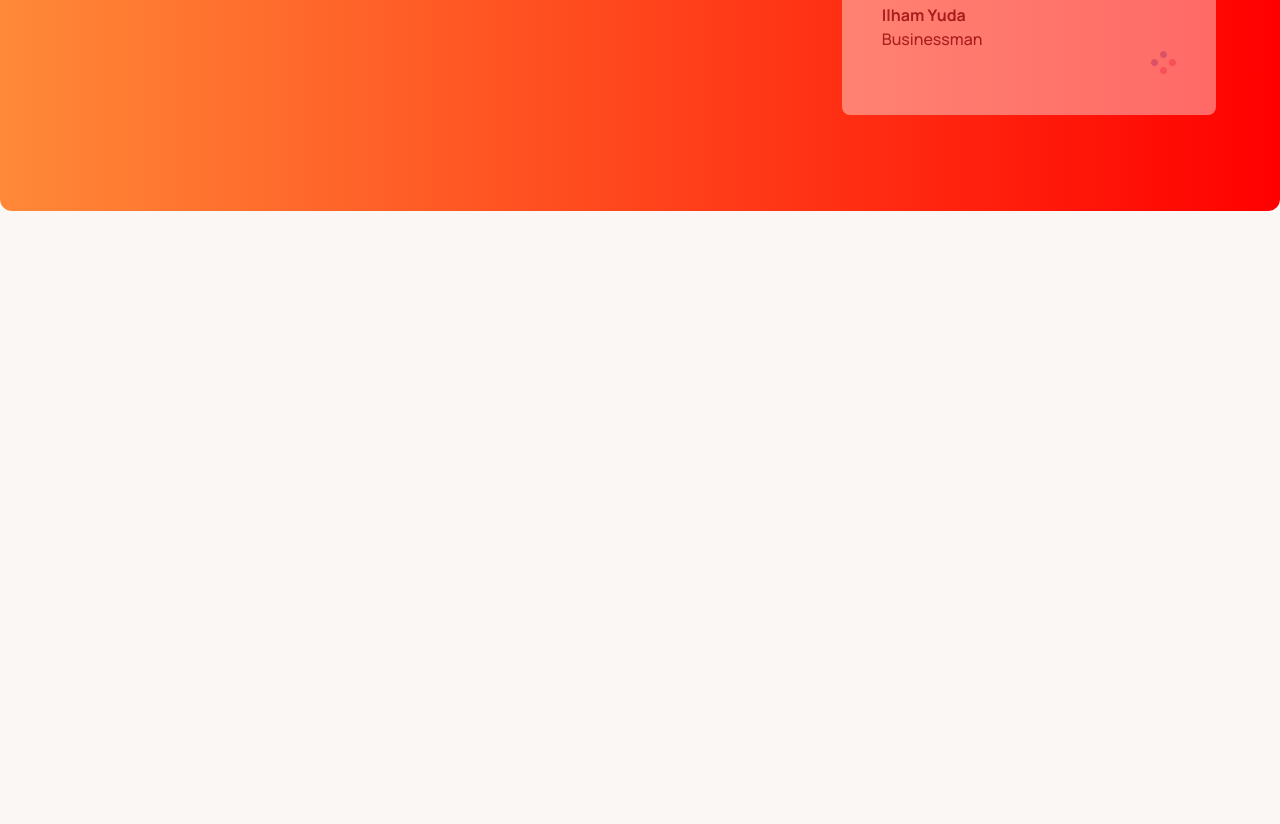
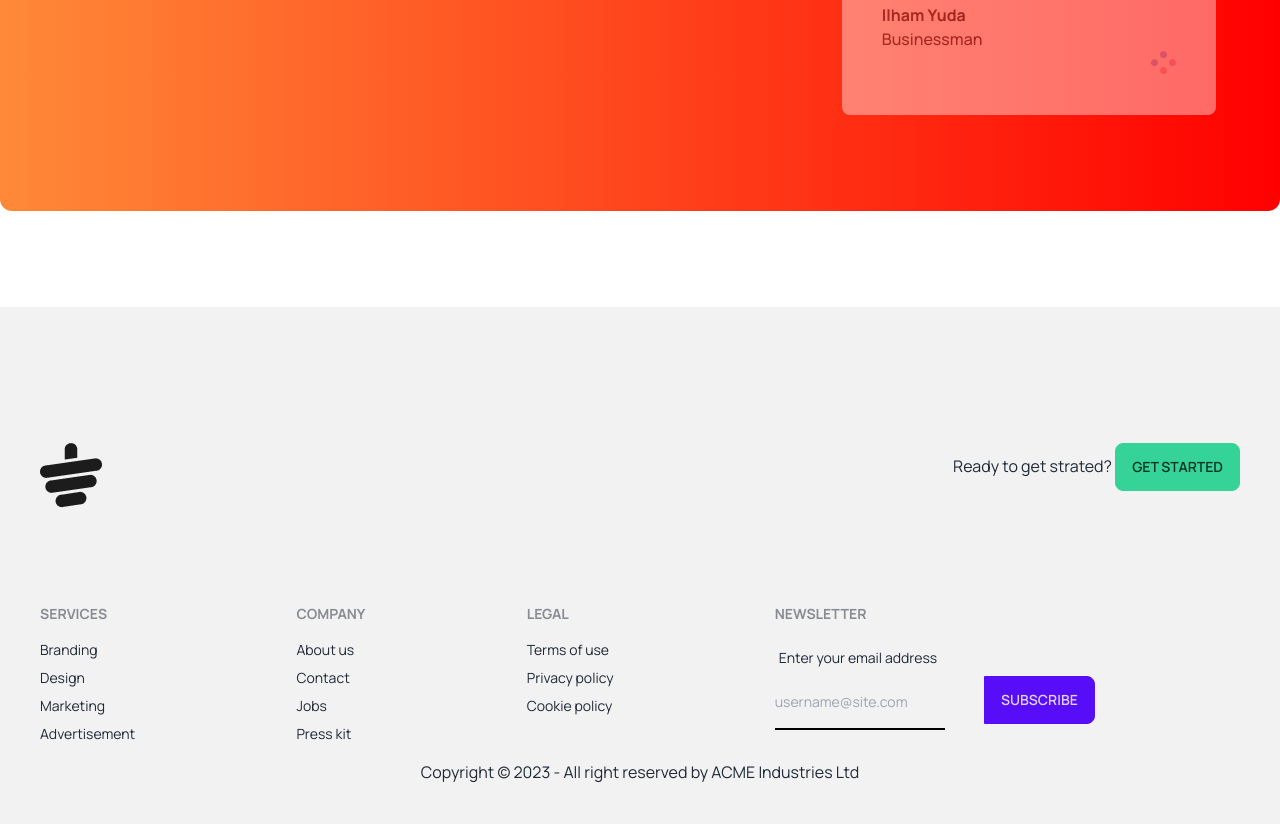
Before and after one commit to MHMIZAN09/tea-house, a plain HTML site: page index.html in a window 1280 px wide. Shown: the part 2208-3032 px from the top of the page. Before the commit the page ends 2515 px from the top, so only its background shows below. Drawn offline with nearby package versions, Linux system fonts and the light colour scheme.

Commit message:
add footer

```diff
--- a/index.html
+++ b/index.html
@@ -1,5 +1,5 @@
 <!DOCTYPE html>
-<html lang="en" data-theme="cupcake">
+<html lang="en" data-theme="light">
   <head>
     <meta charset="UTF-8" />
     <meta name="viewport" content="width=device-width, initial-scale=1.0" />
@@ -167,19 +167,19 @@
       </section>
       <!-- Meet Our Super Clients -->
       <section
-        class="my-24 rounded-xl bg-gradient-to-r from-[#FF8938] to-[#F00] px-16 py-24 flex justify-center  flex-col lg:flex-row gap-12"
+        class="my-24 rounded-xl bg-gradient-to-r from-[#FF8938] to-[#F00] px-16 py-24 flex justify-center flex-col lg:flex-row gap-12"
       >
-        <div class="flex lg:pr-28 items-center" >
+        <div class="flex lg:pr-28 items-center">
           <div class="space-y-5">
             <h2 class="text-5xl font-extrabold text-white">
               Meet Our Super <br />
               Clients
             </h2>
             <p class="text-white">
-              There are many variations of passages of Lorem Ipsum available, but
-              the majority have suffered alteration in some form, by injected
-              humour, or randomised words which don't look even slightly
-              believable.
+              There are many variations of passages of Lorem Ipsum available,
+              but the majority have suffered alteration in some form, by
+              injected humour, or randomised words which don't look even
+              slightly believable.
             </p>
             <button class="btn btn-active btn-primary">Show All</button>
           </div>
@@ -201,7 +201,9 @@
               <img src="images/Group 4080.jpg" alt="" />
             </div>
           </div>
-          <div class="absolute z-20 top-40 lg:-left-24 p-10 lg:w-[430px] rounded-lg bg-white">
+          <div
+            class="absolute z-20 top-40 lg:-left-24 p-10 lg:w-[430px] rounded-lg bg-white"
+          >
             <img
               class="absolute -left-10 -top-6"
               src="images/client.png"
@@ -236,5 +238,59 @@
         </div>
       </section>
     </main>
+    <footer class="p-10 bg-base-200 text-base-content">
+      <div class="flex justify-between my-24">
+        <img src="images/cup.png" alt="">
+        <p>
+          <span>Ready to get strated?</span>
+          <button class="btn btn-success">Get Started</button>
+        </p>
+      </div>
+      <div class="footer ">
+        <div>
+          <span class="footer-title">Services</span>
+          <a class="link link-hover">Branding</a>
+          <a class="link link-hover">Design</a>
+          <a class="link link-hover">Marketing</a>
+          <a class="link link-hover">Advertisement</a>
+        </div>
+        <div>
+          <span class="footer-title">Company</span>
+          <a class="link link-hover">About us</a>
+          <a class="link link-hover">Contact</a>
+          <a class="link link-hover">Jobs</a>
+          <a class="link link-hover">Press kit</a>
+        </div>
+        <div>
+          <span class="footer-title">Legal</span>
+          <a class="link link-hover">Terms of use</a>
+          <a class="link link-hover">Privacy policy</a>
+          <a class="link link-hover">Cookie policy</a>
+        </div>
+        <div>
+          <span class="footer-title">Newsletter</span>
+          <div class="form-control w-80">
+            <label class="label">
+              <span class="label-text">Enter your email address</span>
+            </label>
+            <div class="relative">
+              <input
+                type="text"
+                placeholder="username@site.com"
+                class="py-4 bg-transparent border-b-2 border-black outline-none"
+              />
+              <button
+                class="btn btn-primary absolute top-0 right-0 rounded-l-none"
+              >
+                Subscribe
+              </button>
+            </div>
+          </div>
+        </div>
+      </div>
+      <div class="mt-4 text-center">
+        <p>Copyright © 2023 - All right reserved by ACME Industries Ltd</p>
+      </div>
+    </footer>
   </body>
 </html>
```
